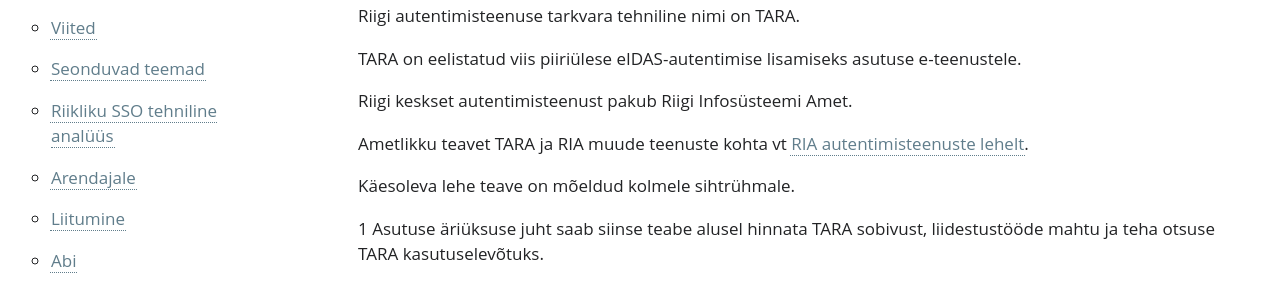
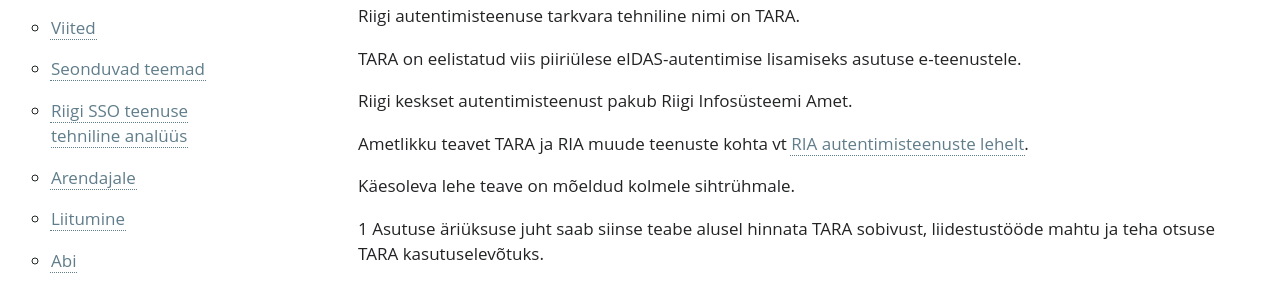
Before and after one commit to e-gov/TARA-Doku, a Jekyll site: the page built from index.md, in a window 1280 px wide. Shown: the part 510-799 px from the top of the page. Built offline with Jekyll 4.4.1, drawn with Linux system fonts in a browser that asks for light colours.

Commit message:
Update Riba.yml

```diff
--- a/_data/Riba.yml
+++ b/_data/Riba.yml
@@ -22,8 +22,8 @@
   url: "/Viited"
 - title: "Seonduvad teemad"
   url: "/Seonduv"
-- title: "Riikliku SSO tehniline analüüs"
-  url: "/Riikliku SSO tehniline analüüs"
+- title: "Riigi SSO teenuse tehniline analüüs"
+  url: "/Riigi SSO teenuse tehniline analüüs"
 - title: "Arendajale"
   url: "/Arendajale"
 - title: "Liitumine"
```
